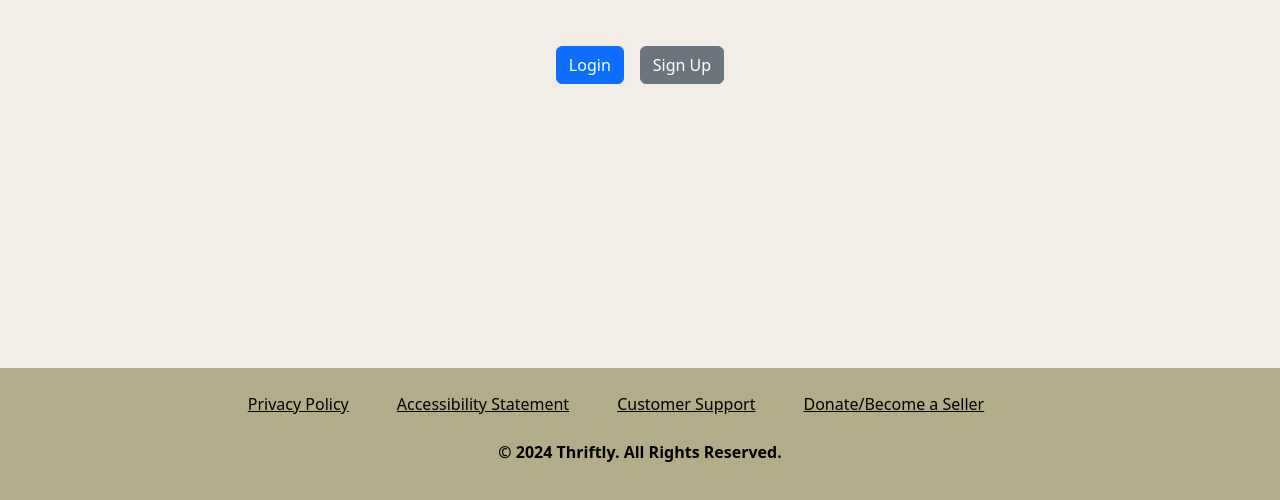
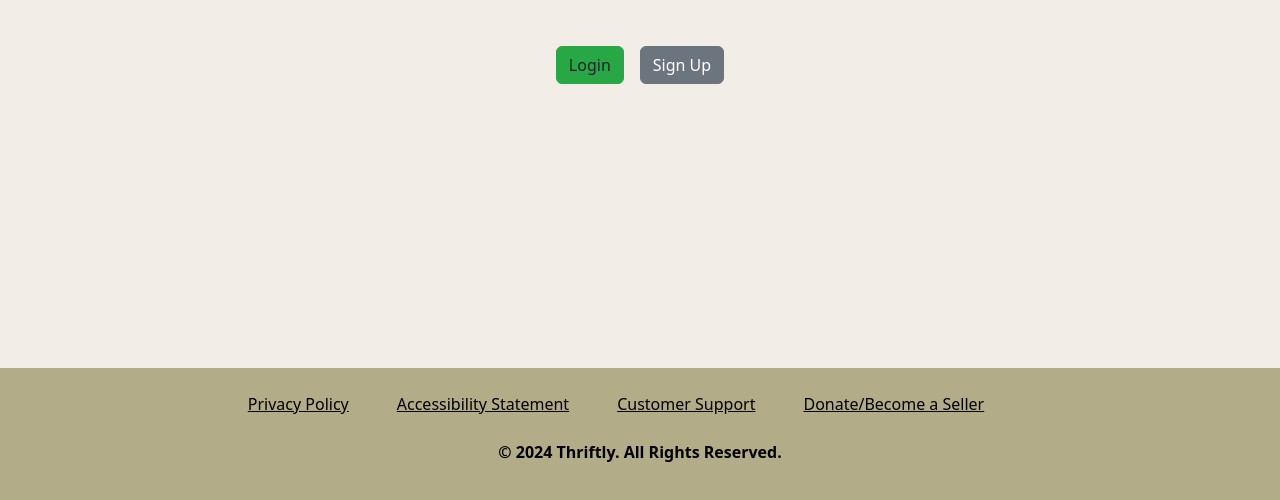
Before and after one commit to Leila2625/Thriftly, a plain HTML site: page pages/account.html in a window 1280 px wide. Shown: the part 296-796 px from the top of the page. Drawn offline with nearby package versions, Linux system fonts and the light colour scheme.

Commit message:
Update account.html

```diff
--- a/pages/account.html
+++ b/pages/account.html
@@ -13,9 +13,21 @@
       href="https://cdn.jsdelivr.net/npm/bootstrap-icons/font/bootstrap-icons.css"
       rel="stylesheet"
     />
+
+    <style>
+      .btn-thriftly-green {
+        background-color: #28a745;
+        border-color: #28a745;
+      }
+
+      .btn-thriftly-green:hover {
+        background-color: #218838;
+        border-color: #1e7e34;
+      }
+    </style>
   </head>
   <body>
-    <!-- Content -->
+
     <div class="content">
       <nav class="navbar navbar-expand-lg py-3 main-nav">
         <div class="container-fluid">
@@ -24,7 +36,7 @@
             ><strong>THRIFTLY</strong></a
           >
 
-          <!--  small screens -->
+
           <button
             class="navbar-toggler"
             type="button"
@@ -37,7 +49,7 @@
             <span class="navbar-toggler-icon"></span>
           </button>
 
-          <!-- Navbar content -->
+
           <div class="collapse navbar-collapse ms-auto" id="navbarNav">
             <ul class="navbar-nav mx-auto">
               <li class="nav-item me-3">
@@ -65,19 +77,18 @@
         </div>
       </nav>
 
-      <!-- Account creation content -->
+
       <img src="../assets/logo.png" alt="Logo" class="logo-account" />
       <h1 class="text-center">Create an Account</h1>
       <a href="../pages/account_interface.html">Account Created</a>
 
-      <!-- Centered Login & Sign Up Buttons -->
       <div class="d-flex justify-content-center mt-5">
-        <a href="../pages/login.html" class="btn btn-primary mx-2">Login</a>
+        <a href="../pages/login.html" class="btn btn-thriftly-green mx-2">Login</a>
         <a href="../pages/signup.html" class="btn btn-secondary mx-2">Sign Up</a>
       </div>
     </div>
 
-    <!-- Footer -->
+
     <footer class="py-4">
       <div class="container">
         <ul class="list-inline">
```
